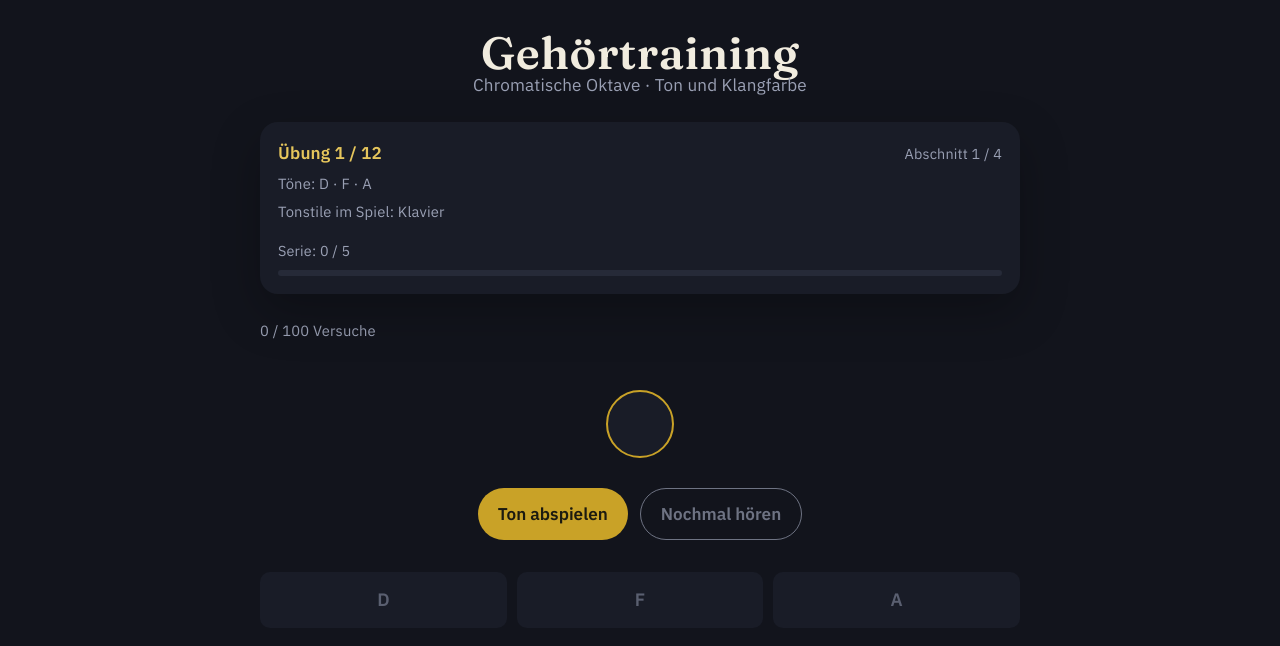
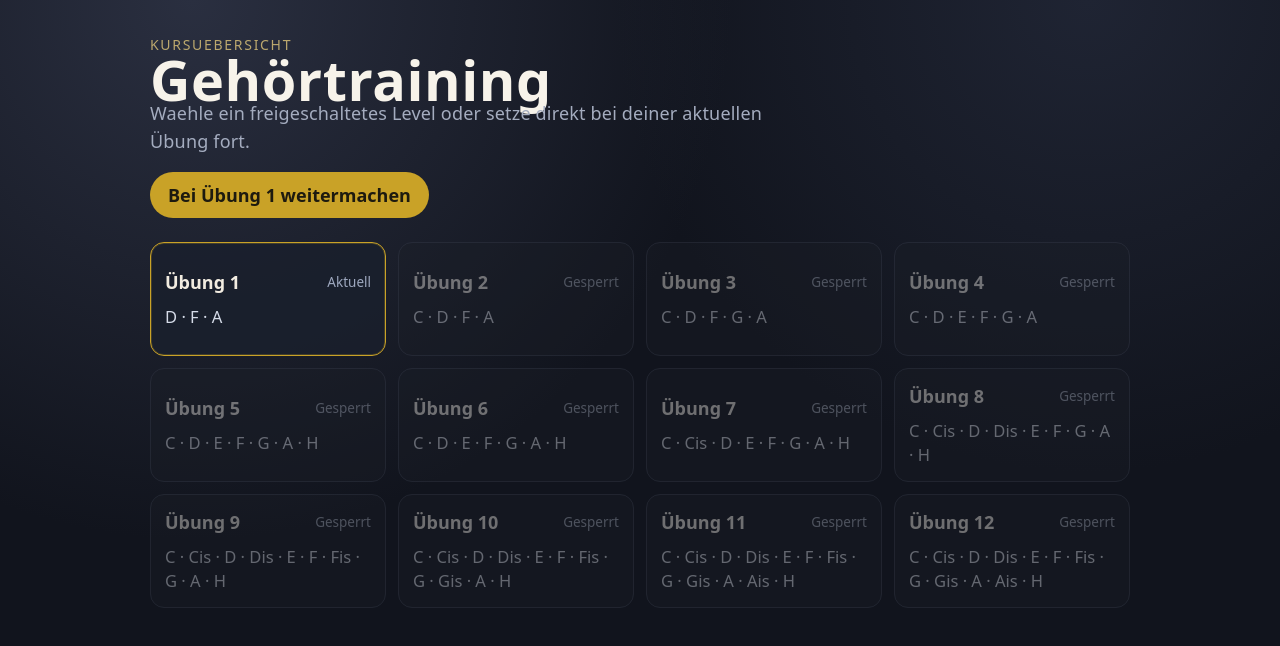
Before and after one commit to bassdman/ear-training, a React (Vite) app: page / in a window 1280 px wide. Shown: the top 646 px of the page. Built offline with nearby package versions, Linux system fonts and the light colour scheme.

Commit message:
added coursepage

```diff
--- a/src/App.tsx
+++ b/src/App.tsx
@@ -1,8 +1,46 @@
+import { useState } from 'react'
+
 import EarTrainer from './components/EarTrainer'
+import { CoursePage } from './features/course/CoursePage'
+import { useTrainerProgress } from './features/earTrainer/hooks/useTrainerProgress'
+
+type Page = 'course' | 'trainer'
 
 function App() {
+  const [page, setPage] = useState<Page>('course')
+  const progress = useTrainerProgress()
+
+  const openLevel = (selectedLevelIdx: number) => {
+    const shouldResetSection = selectedLevelIdx !== progress.levelIdx
+    progress.setLevelIdx(selectedLevelIdx)
+    if (shouldResetSection) {
+      progress.setSectionIdx(0)
+    }
+    setPage('trainer')
+  }
+
   return (
-    <EarTrainer />
+    page === 'course' ? (
+      <CoursePage
+        loaded={progress.loaded}
+        currentLevelIdx={progress.levelIdx}
+        unlockedLevelIdx={progress.unlockedLevelIdx}
+        onOpenLevel={openLevel}
+        onContinue={() => setPage('trainer')}
+      />
+    ) : (
+      <EarTrainer
+        loaded={progress.loaded}
+        levelIdx={progress.levelIdx}
+        sectionIdx={progress.sectionIdx}
+        bestStreak={progress.bestStreak}
+        setLevelIdx={progress.setLevelIdx}
+        setSectionIdx={progress.setSectionIdx}
+        setBestStreak={progress.setBestStreak}
+        setUnlockedLevelIdx={progress.setUnlockedLevelIdx}
+        onBackToCourse={() => setPage('course')}
+      />
+    )
   )
 }
 
--- a/src/components/EarTrainer.tsx
+++ b/src/components/EarTrainer.tsx
@@ -5,11 +5,21 @@ import { TrainerHeader } from '../features/earTrainer/components/TrainerHeader'
 import type { NoteName } from '../features/earTrainer/config'
 import { useEarTrainerGame } from '../features/earTrainer/hooks/useEarTrainerGame'
 import { useTonePlayer } from '../features/earTrainer/hooks/useTonePlayer'
-import { useTrainerProgress } from '../features/earTrainer/hooks/useTrainerProgress'
 import '../features/earTrainer/earTrainer.css'
 
-export default function EarTrainer() {
-  const {
+type EarTrainerProps = {
+  loaded: boolean
+  levelIdx: number
+  sectionIdx: number
+  bestStreak: number
+  setLevelIdx: React.Dispatch<React.SetStateAction<number>>
+  setSectionIdx: React.Dispatch<React.SetStateAction<number>>
+  setBestStreak: React.Dispatch<React.SetStateAction<number>>
+  setUnlockedLevelIdx: React.Dispatch<React.SetStateAction<number>>
+  onBackToCourse: () => void
+}
+
+export default function EarTrainer({
   loaded,
   levelIdx,
   sectionIdx,
@@ -17,7 +27,9 @@ export default function EarTrainer() {
   setLevelIdx,
   setSectionIdx,
   setBestStreak,
-  } = useTrainerProgress()
+  setUnlockedLevelIdx,
+  onBackToCourse,
+}: EarTrainerProps) {
 
   const {
     toneSet,
@@ -44,6 +56,7 @@ export default function EarTrainer() {
       setLevelIdx,
       setSectionIdx,
       setBestStreak,
+      setUnlockedLevelIdx,
     },
   })
 
@@ -69,6 +82,10 @@ export default function EarTrainer() {
         <div className="ear-loading">Lade Fortschritt ...</div>
       ) : (
         <div className="ear-shell">
+          <button className="ear-back-button" onClick={onBackToCourse}>
+            Zur Kursseite
+          </button>
+
           <TrainerHeader />
 
           <ProgressPanel
--- /dev/null
+++ b/src/features/course/CoursePage.tsx
@@ -0,0 +1,69 @@
+import { EXERCISES } from '../earTrainer/config'
+import './coursePage.css'
+
+type CoursePageProps = {
+  loaded: boolean
+  currentLevelIdx: number
+  unlockedLevelIdx: number
+  onOpenLevel: (levelIdx: number) => void
+  onContinue: () => void
+}
+
+export function CoursePage({
+  loaded,
+  currentLevelIdx,
+  unlockedLevelIdx,
+  onOpenLevel,
+  onContinue,
+}: CoursePageProps) {
+  if (!loaded) {
+    return (
+      <main className="course-page">
+        <div className="course-shell">
+          <p className="course-loading">Lade Kurs ...</p>
+        </div>
+      </main>
+    )
+  }
+
+  return (
+    <main className="course-page">
+      <div className="course-shell">
+        <header className="course-header">
+          <p className="course-kicker">Kursuebersicht</p>
+          <h1>Gehörtraining</h1>
+          <p className="course-subtitle">
+            Waehle ein freigeschaltetes Level oder setze direkt bei deiner aktuellen Übung fort.
+          </p>
+          <button className="course-continue" onClick={onContinue}>
+            Bei Übung {currentLevelIdx + 1} weitermachen
+          </button>
+        </header>
+
+        <section className="course-grid" aria-label="Übungen">
+          {EXERCISES.map((tones, index) => {
+            const isLocked = index > unlockedLevelIdx
+            const isActive = index === currentLevelIdx
+
+            return (
+              <button
+                key={index}
+                className={`course-card ${isLocked ? 'is-locked' : ''} ${isActive ? 'is-active' : ''}`}
+                onClick={() => onOpenLevel(index)}
+                disabled={isLocked}
+              >
+                <div className="course-card-top">
+                  <span className="course-level">Übung {index + 1}</span>
+                  <span className="course-state">
+                    {isLocked ? 'Gesperrt' : isActive ? 'Aktuell' : 'Freigeschaltet'}
+                  </span>
+                </div>
+                <div className="course-tones">{tones.join(' · ')}</div>
+              </button>
+            )
+          })}
+        </section>
+      </div>
+    </main>
+  )
+}
--- /dev/null
+++ b/src/features/course/coursePage.css
@@ -0,0 +1,127 @@
+.course-page {
+  min-height: 100vh;
+  background:
+    radial-gradient(circle at 15% 0%, #2a2f40 0, transparent 40%),
+    radial-gradient(circle at 85% 0%, #1f2433 0, transparent 35%),
+    #11141d;
+  color: #f2ece1;
+  padding: 32px 16px 40px;
+  box-sizing: border-box;
+}
+
+.course-shell {
+  width: min(980px, 100%);
+  margin: 0 auto;
+}
+
+.course-header {
+  margin-bottom: 24px;
+}
+
+.course-kicker {
+  margin: 0;
+  font-size: 0.78rem;
+  letter-spacing: 0.12em;
+  text-transform: uppercase;
+  color: #bca86e;
+}
+
+.course-header h1 {
+  margin: 8px 0;
+  font-size: clamp(2rem, 5vw, 3.1rem);
+  letter-spacing: 0.01em;
+  color: #f7f3ea;
+}
+
+.course-subtitle {
+  margin: 0;
+  color: #a4acbf;
+  max-width: 62ch;
+  line-height: 1.55;
+}
+
+.course-continue {
+  margin-top: 16px;
+  border: 0;
+  border-radius: 999px;
+  padding: 10px 18px;
+  font-weight: 600;
+  background: #c9a227;
+  color: #1d1a0f;
+  cursor: pointer;
+}
+
+.course-grid {
+  display: grid;
+  grid-template-columns: repeat(auto-fit, minmax(220px, 1fr));
+  gap: 12px;
+}
+
+.course-card {
+  text-align: left;
+  border: 1px solid #353c52;
+  border-radius: 14px;
+  background: rgba(26, 31, 45, 0.84);
+  color: inherit;
+  padding: 14px;
+  min-height: 114px;
+  cursor: pointer;
+  transition: transform 0.16s ease, border-color 0.16s ease, background 0.16s ease;
+}
+
+.course-card:hover:not(:disabled) {
+  transform: translateY(-2px);
+  border-color: #c9a227;
+  background: rgba(30, 36, 52, 0.96);
+}
+
+.course-card:disabled {
+  cursor: not-allowed;
+}
+
+.course-card.is-locked {
+  opacity: 0.42;
+  filter: grayscale(0.35);
+}
+
+.course-card.is-active {
+  border-color: #c9a227;
+  box-shadow: 0 0 0 1px rgba(201, 162, 39, 0.24) inset;
+}
+
+.course-card-top {
+  display: flex;
+  justify-content: space-between;
+  align-items: center;
+  gap: 8px;
+}
+
+.course-level {
+  font-weight: 700;
+}
+
+.course-state {
+  font-size: 0.75rem;
+  color: #9ea8bf;
+}
+
+.course-tones {
+  margin-top: 10px;
+  color: #d5dbe8;
+  line-height: 1.45;
+  font-size: 0.92rem;
+}
+
+.course-loading {
+  color: #9ea8bf;
+}
+
+@media (max-width: 640px) {
+  .course-page {
+    padding: 22px 12px 28px;
+  }
+
+  .course-grid {
+    grid-template-columns: 1fr;
+  }
+}
--- a/src/features/earTrainer/config.ts
+++ b/src/features/earTrainer/config.ts
@@ -74,6 +74,7 @@ export type ProgressState = {
   levelIdx?: number
   sectionIdx?: number
   bestStreak?: number
+  unlockedLevelIdx?: number
 }
 
 export const PROGRESS_STORAGE_KEY = 'earTrainer-progress-v2'
--- a/src/features/earTrainer/earTrainer.css
+++ b/src/features/earTrainer/earTrainer.css
@@ -24,6 +24,22 @@
   display: flex;
   flex-direction: column;
   gap: 24px;
+}
+
+.ear-back-button {
+  align-self: flex-start;
+  border: 1px solid #4d556d;
+  border-radius: 999px;
+  background: transparent;
+  color: #c8d1e7;
+  padding: 8px 14px;
+  font-size: 0.82rem;
+  cursor: pointer;
+}
+
+.ear-back-button:hover {
+  border-color: #c9a227;
+  color: #f6f0de;
 }
 
 .ear-title {
--- a/src/features/earTrainer/hooks/useEarTrainerGame.ts
+++ b/src/features/earTrainer/hooks/useEarTrainerGame.ts
@@ -17,6 +17,7 @@ type ProgressSetters = {
   setLevelIdx: Dispatch<SetStateAction<number>>
   setSectionIdx: Dispatch<SetStateAction<number>>
   setBestStreak: Dispatch<SetStateAction<number>>
+  setUnlockedLevelIdx: Dispatch<SetStateAction<number>>
 }
 
 type UseEarTrainerGameOptions = {
@@ -108,6 +109,7 @@ export function useEarTrainerGame({
           newLevel = levelIdx + 1
           newSection = 0
           progressSetters.setLevelIdx(newLevel)
+          progressSetters.setUnlockedLevelIdx((prev) => Math.max(prev, newLevel))
           progressSetters.setSectionIdx(0)
           setLeveledUpToast(
             `Übung ${newLevel + 1}/${LEVEL_COUNT} freigeschaltet`,
--- a/src/features/earTrainer/hooks/useTrainerProgress.ts
+++ b/src/features/earTrainer/hooks/useTrainerProgress.ts
@@ -8,6 +8,7 @@ export function useTrainerProgress() {
   const [levelIdx, setLevelIdx] = useState(0)
   const [sectionIdx, setSectionIdx] = useState(0)
   const [bestStreak, setBestStreak] = useState(0)
+  const [unlockedLevelIdx, setUnlockedLevelIdx] = useState(0)
 
   useEffect(() => {
     ;(async () => {
@@ -18,6 +19,11 @@ export function useTrainerProgress() {
           if (typeof data.levelIdx === 'number') setLevelIdx(data.levelIdx)
           if (typeof data.sectionIdx === 'number') setSectionIdx(data.sectionIdx)
           if (typeof data.bestStreak === 'number') setBestStreak(data.bestStreak)
+          if (typeof data.unlockedLevelIdx === 'number') {
+            setUnlockedLevelIdx(data.unlockedLevelIdx)
+          } else if (typeof data.levelIdx === 'number') {
+            setUnlockedLevelIdx(data.levelIdx)
+          }
         }
       } catch {
         // noch kein gespeicherter Fortschritt
@@ -30,25 +36,36 @@ export function useTrainerProgress() {
     try {
       await writeProgress(
         PROGRESS_STORAGE_KEY,
-        JSON.stringify({ levelIdx: lvl, sectionIdx: sec, bestStreak: best }),
+        JSON.stringify({
+          levelIdx: lvl,
+          sectionIdx: sec,
+          bestStreak: best,
+          unlockedLevelIdx,
+        }),
       )
     } catch (error) {
       console.error('Speichern fehlgeschlagen', error)
     }
-  }, [])
+  }, [unlockedLevelIdx])
+
+  useEffect(() => {
+    setUnlockedLevelIdx((prev) => Math.max(prev, levelIdx))
+  }, [levelIdx])
 
   useEffect(() => {
     if (!loaded) return
     void saveProgress(levelIdx, sectionIdx, bestStreak)
-  }, [bestStreak, levelIdx, loaded, saveProgress, sectionIdx])
+  }, [bestStreak, levelIdx, loaded, saveProgress, sectionIdx, unlockedLevelIdx])
 
   return {
     loaded,
     levelIdx,
     sectionIdx,
     bestStreak,
+    unlockedLevelIdx,
     setLevelIdx,
     setSectionIdx,
     setBestStreak,
+    setUnlockedLevelIdx,
   }
 }
```
Lines whose indentation alone changed are shown as unchanged.
